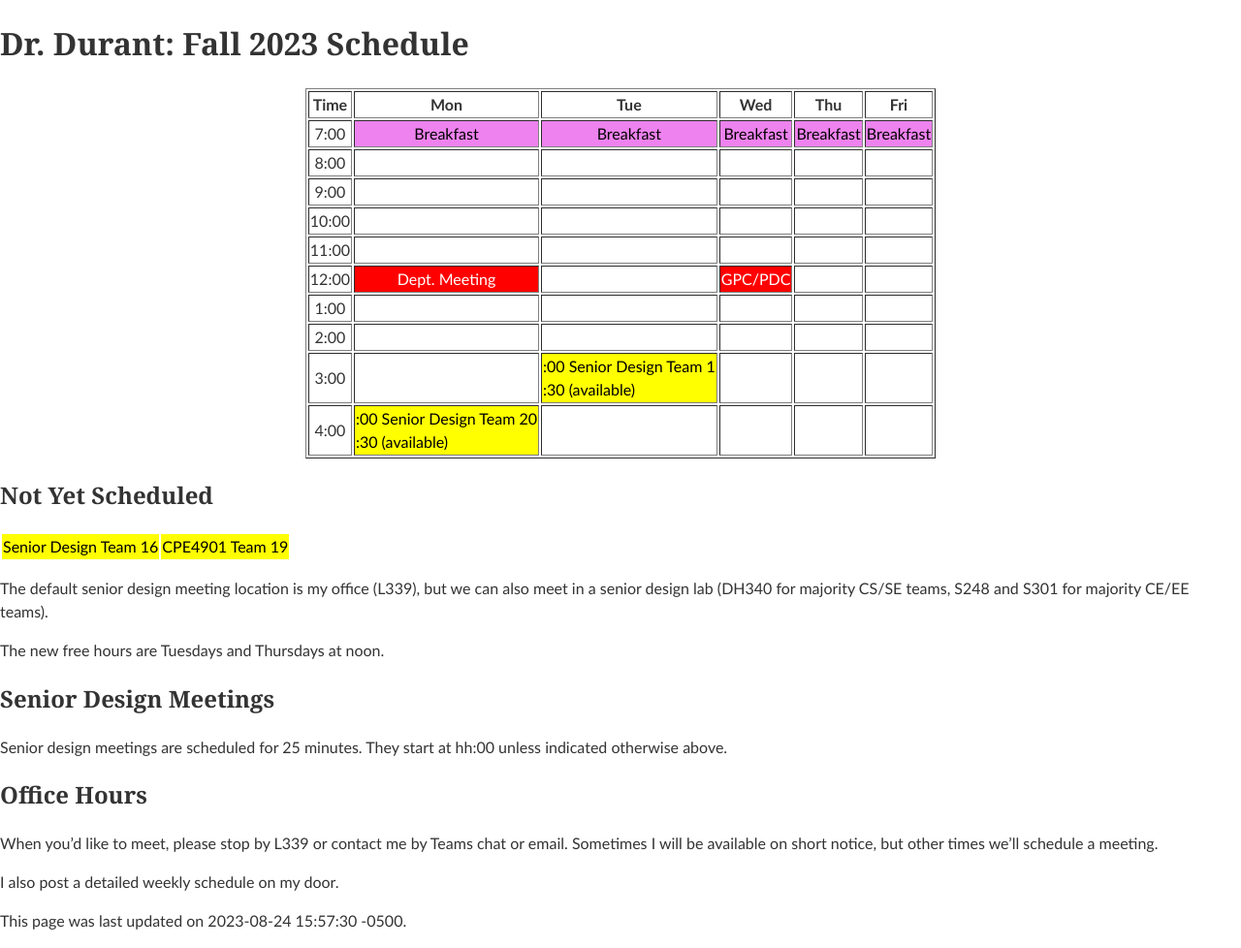
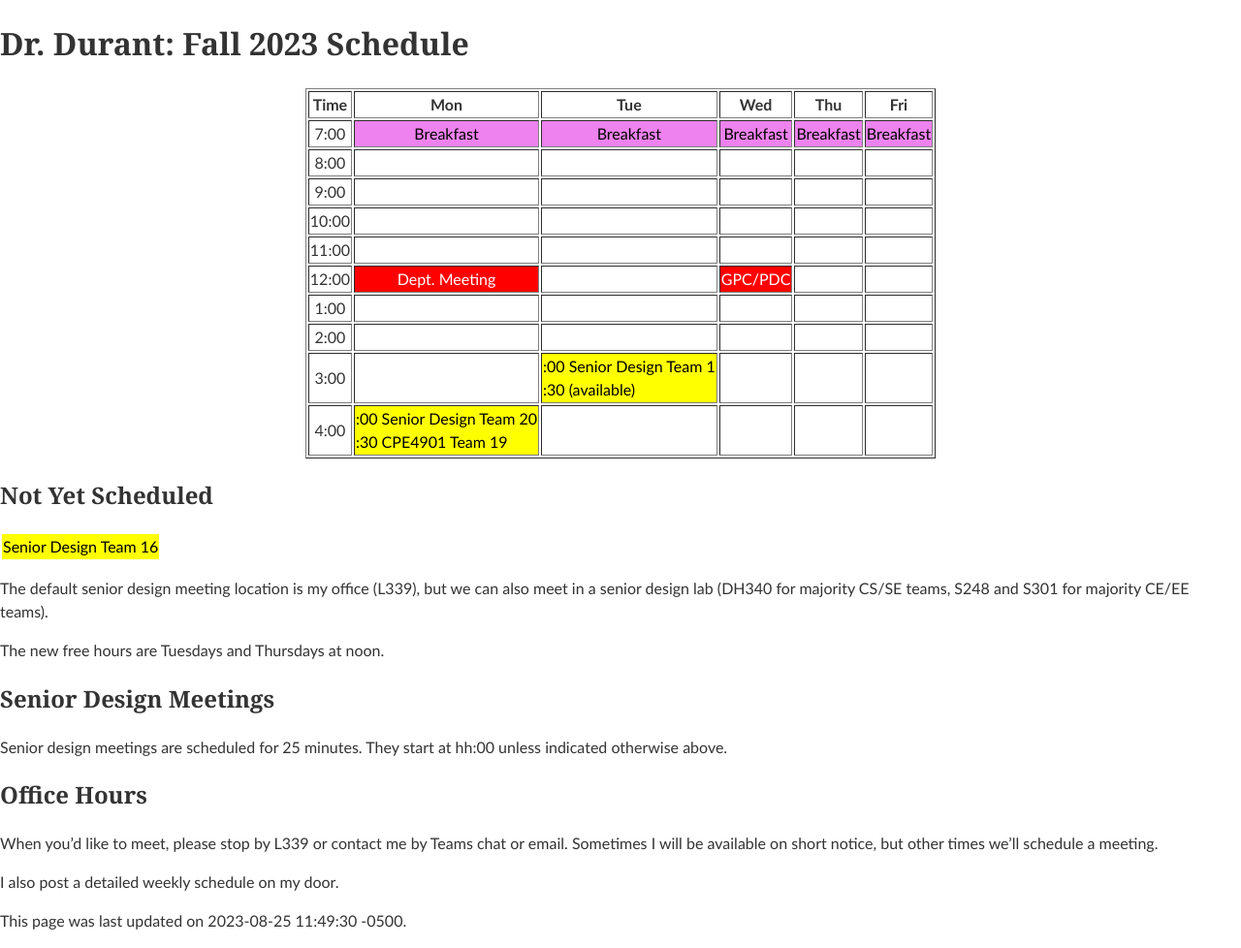
Before and after one commit to edurant/edurant.github.io, a Jekyll site: the page built from sched/f23.md, in a window 1280 px wide. Shown: the whole page at 97% size. Built offline with Jekyll 4.4.1, drawn with Linux system fonts in a browser that asks for light colours.

Commit message:
sch sd team 19

```diff
--- a/sched/f23.md
+++ b/sched/f23.md
@@ -1,6 +1,6 @@
 ---
 title: "Dr. Durant: Fall 2023 Schedule"
-date: 2023-08-24 15:57:30 -0500
+date: 2023-08-25 11:49:30 -0500
 ---
 
 <style type="text/css">
@@ -12,24 +12,23 @@
 
 <div align="center">
 <table border>
-<tr><th>Time</th>       <th>Mon</th>                                                            <th>Tue</th>                                                            <th>Wed</th>                        <th>Thu</th>                        <th>Fri</th>                        </tr>
-<tr><td>7:00</td>       <td class="lunch">Breakfast</td>                                        <td class="lunch">Breakfast</td>                                        <td class="lunch">Breakfast</td>    <td class="lunch">Breakfast</td>    <td class="lunch">Breakfast</td>    </tr>
-<tr><td>8:00</td>       <td>&nbsp;</td>                                                         <td>&nbsp;</td>                                                         <td>&nbsp;</td>                     <td>&nbsp;</td>                     <td>&nbsp;</td>                     </tr>
-<tr><td>9:00</td>       <td>&nbsp;</td>                                                         <td>&nbsp;</td>                                                         <td>&nbsp;</td>                     <td>&nbsp;</td>                     <td>&nbsp;</td>                     </tr>
-<tr><td>10:00</td>      <td>&nbsp;</td>                                                         <td>&nbsp;</td>                                                         <td>&nbsp;</td>                     <td>&nbsp;</td>                     <td>&nbsp;</td>                     </tr>
-<tr><td>11:00</td>      <td>&nbsp;</td>                                                         <td>&nbsp;</td>                                                         <td>&nbsp;</td>                     <td>&nbsp;</td>                     <td>&nbsp;</td>                     </tr>
-<tr><td>12:00</td>      <td class="am">Dept. Meeting</td>                                       <td>&nbsp;</td>                                                         <td class="am">GPC/PDC</td>         <td>&nbsp;</td>                     <td>&nbsp;</td>                     </tr>
-<tr><td>1:00</td>       <td>&nbsp;</td>                                                         <td>&nbsp;</td>                                                         <td>&nbsp;</td>                     <td>&nbsp;</td>                     <td>&nbsp;</td>                     </tr>
-<tr><td>2:00</td>       <td>&nbsp;</td>                                                         <td>&nbsp;</td>                                                         <td>&nbsp;</td>                     <td>&nbsp;</td>                     <td>&nbsp;</td>                     </tr>
-<tr><td>3:00</td>       <td>&nbsp;</td>                                                         <td class="cpe4901">:00 Senior Design Team 1<br/>:30 (available)</td>   <td>&nbsp;</td>                     <td>&nbsp;</td>                     <td>&nbsp;</td>                     </tr>
-<tr><td>4:00</td>       <td class="cpe4901">:00 Senior Design Team 20<br/>:30 (available)</td>  <td>&nbsp;</td>                                                         <td>&nbsp;</td>                     <td>&nbsp;</td>                     <td>&nbsp;</td>                     </tr>
+<tr><th>Time</th>       <th>Mon</th>                                                                <th>Tue</th>                                                            <th>Wed</th>                        <th>Thu</th>                        <th>Fri</th>                        </tr>
+<tr><td>7:00</td>       <td class="lunch">Breakfast</td>                                            <td class="lunch">Breakfast</td>                                        <td class="lunch">Breakfast</td>    <td class="lunch">Breakfast</td>    <td class="lunch">Breakfast</td>    </tr>
+<tr><td>8:00</td>       <td>&nbsp;</td>                                                             <td>&nbsp;</td>                                                         <td>&nbsp;</td>                     <td>&nbsp;</td>                     <td>&nbsp;</td>                     </tr>
+<tr><td>9:00</td>       <td>&nbsp;</td>                                                             <td>&nbsp;</td>                                                         <td>&nbsp;</td>                     <td>&nbsp;</td>                     <td>&nbsp;</td>                     </tr>
+<tr><td>10:00</td>      <td>&nbsp;</td>                                                             <td>&nbsp;</td>                                                         <td>&nbsp;</td>                     <td>&nbsp;</td>                     <td>&nbsp;</td>                     </tr>
+<tr><td>11:00</td>      <td>&nbsp;</td>                                                             <td>&nbsp;</td>                                                         <td>&nbsp;</td>                     <td>&nbsp;</td>                     <td>&nbsp;</td>                     </tr>
+<tr><td>12:00</td>      <td class="am">Dept. Meeting</td>                                           <td>&nbsp;</td>                                                         <td class="am">GPC/PDC</td>         <td>&nbsp;</td>                     <td>&nbsp;</td>                     </tr>
+<tr><td>1:00</td>       <td>&nbsp;</td>                                                             <td>&nbsp;</td>                                                         <td>&nbsp;</td>                     <td>&nbsp;</td>                     <td>&nbsp;</td>                     </tr>
+<tr><td>2:00</td>       <td>&nbsp;</td>                                                             <td>&nbsp;</td>                                                         <td>&nbsp;</td>                     <td>&nbsp;</td>                     <td>&nbsp;</td>                     </tr>
+<tr><td>3:00</td>       <td>&nbsp;</td>                                                             <td class="cpe4901">:00 Senior Design Team 1<br/>:30 (available)</td>   <td>&nbsp;</td>                     <td>&nbsp;</td>                     <td>&nbsp;</td>                     </tr>
+<tr><td>4:00</td>       <td class="cpe4901">:00 Senior Design Team 20<br/>:30 CPE4901 Team 19</td>  <td>&nbsp;</td>                                                         <td>&nbsp;</td>                     <td>&nbsp;</td>                     <td>&nbsp;</td>                     </tr>
 </table>
 </div>
 
 ## Not Yet Scheduled
 <table><tr>
 <td class="cpe4901">Senior Design Team 16</td>
-<td class="cpe4901">CPE4901 Team 19</td>
 </tr></table>
 
 The default senior design meeting location is my office (L339), but we can also meet in a senior design lab (DH340 for majority CS/SE teams, S248 and S301 for majority CE/EE teams).
```
